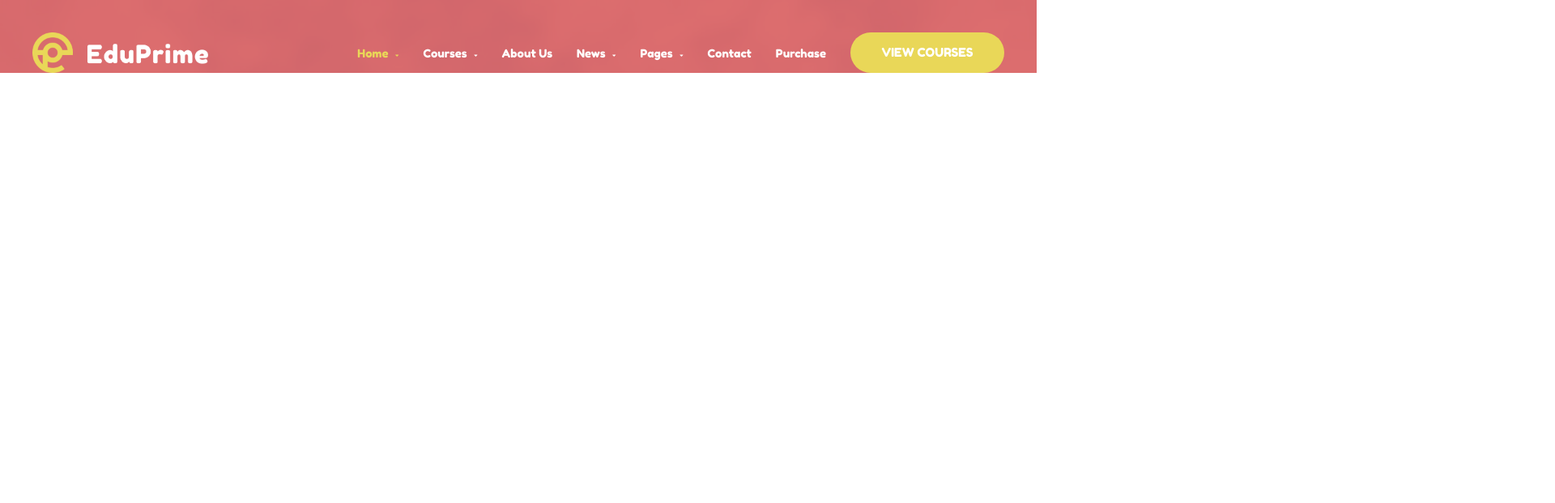
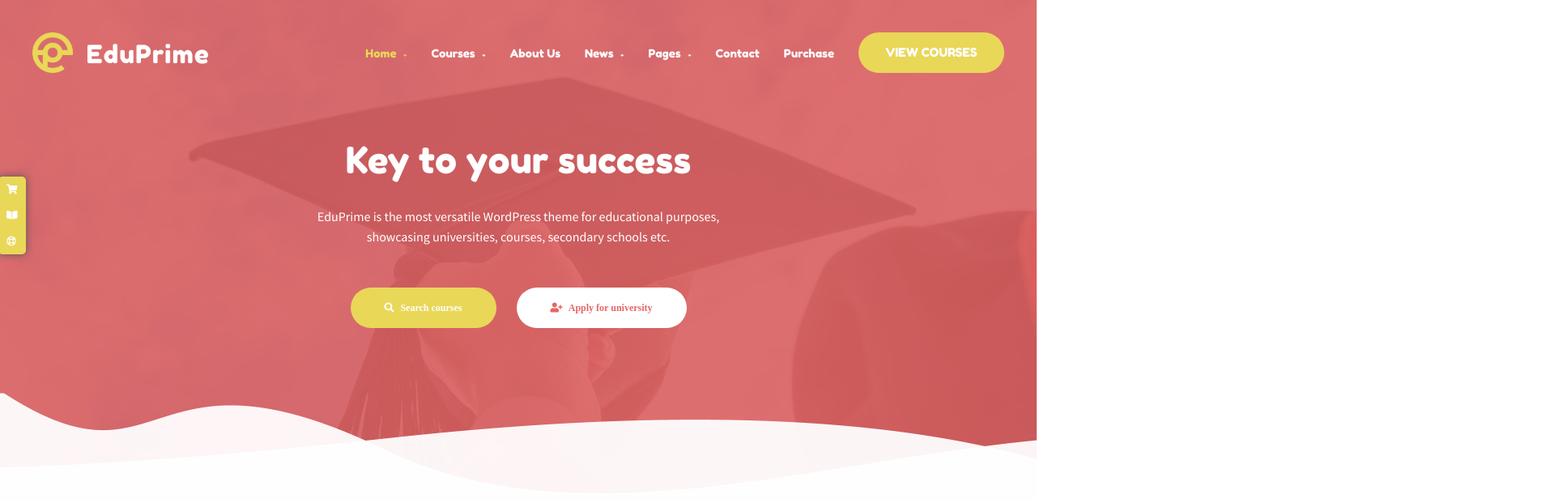
Before and after one commit to salvatore-napoli/proj-html-vuejs, a website: page index.html in a window 1280 px wide. Shown: the top 621 px of the page at 81% size, 1920 px wide, since content can reach past the window. Drawn offline with nearby package versions, Linux system fonts and the light colour scheme.

Commit message:
Jumbotron completo

```diff
--- a/index.html
+++ b/index.html
@@ -6,6 +6,8 @@
 		<script src="js/script.js" charset="utf-8"></script>
 		<link rel="preconnect" href="https://fonts.gstatic.com">
 		<link href="https://fonts.googleapis.com/css2?family=Fredoka+One&display=swap" rel="stylesheet">
+		<link rel="preconnect" href="https://fonts.gstatic.com">
+		<link href="https://fonts.googleapis.com/css2?family=Source+Sans+Pro&display=swap" rel="stylesheet">
 		<link rel="stylesheet" href="https://use.fontawesome.com/releases/v5.10.1/css/all.css">
 		<link rel="stylesheet" href="dist/style.css">
 		<title>Personalized Project</title>
@@ -47,10 +49,38 @@
 				<!-- end Navbar superiore -->
 
 				<!-- Jumbotron -->
-				<header>
+				<header class="jumbotron flex">
+					<div class="jumbotron-quickicons flex">
+						<i class="quickicon fas fa-shopping-cart"></i>
+						<i class="quickicon fas fa-book-open"></i>
+						<i class="quickicon far fa-life-ring"></i>
+					</div>
 
+					<div class="jumbotron-main">
+						<h2 class="jumbotron-main-title">Key to your success</h2>
+						<p class="jumbotron-main-description">EduPrime is the most versatile WordPress theme for educational purposes, showcasing universities, courses, secondary schools etc.</p>
+
+						<div class="jumbotron-mainbtns flex">
+							<a href="#" class="no-decoration-text text-bold">
+								<div class="jumbotron-mainbtns-search">
+									<i class="jumbotron-mainbtns-icon fas fa-search"></i>
+									Search courses
+								</div>
+							</a>
+							<a href="#" class="no-decoration-text text-bold">
+								<div class="jumbotron-mainbtns-apply">
+									<i class="jumbotron-mainbtns-icon fas fa-user-plus"></i>
+									Apply for university
+								</div>
+							</a>
+						</div>
+					</div>
 				</header>
 				<!-- end Jumbotron -->
+
+				<div class="bg-extension">
+					<img src="img/wave-1.png" alt="background extension">
+				</div>
 			</div>
 		</div>
 
--- a/src/_variables.scss
+++ b/src/_variables.scss
@@ -1,9 +1,27 @@
 /* COLORS */
-$white: #ffffff;
+$white: #FFFFFF;
 $red-1: #DA5F60E6;
+$red-2: #E56768;
 $yellow-1: #E9D758;
 /* end COLORS */
 
 /* FONTS */
 $font-1: 'Fredoka One', cursive;
+$font-2: 'Source Sans Pro', sans-serif;
 /* end FONTS */
+
+/* IMAGES */
+$img-1: url('../img/theme_slider2_bg-1.jpg');
+/* end IMAGES */
+
+
+/* MIXINS */
+@mixin button-1 {
+	width: 180px;
+	height: 50px;
+	line-height: 50px;
+	background-color: $yellow-1;
+	border-radius: 30px;
+	text-align: center;
+}
+/* end MIXINS */
--- a/src/style.scss
+++ b/src/style.scss
@@ -1,15 +1,15 @@
 @import "_common";
 @import "_variables";
 
-
 .navbar-header-container {
-	background-image: url('../img/theme_slider2_bg-1.jpg');
+	background-image: $img-1;
+	background-size: cover;
+	max-width: 100vw;
 
 	.bg-overlay {
 		background-color: $red-1;
-		width: 100%;
-		height: 100%;
 
+		/* Navbar superiore */
 		.upper-navbar {
 			padding: 40px 40px 0 40px;
 			justify-content: space-between;
@@ -42,15 +42,85 @@
 				}
 
 				&-item:last-child {
-					width: 190px;
-					height: 50px;
-					line-height: 50px;
-					background-color: $yellow-1;
-					border-radius: 30px;
-					text-align: center;
+					@include button-1;
 					font-size: 15px;
 				}
 			}
 		}
+		/* end Navbar superiore */
+
+		/* Jumbotron */
+		.jumbotron {
+			color: $white;
+			justify-content: center;
+			margin-top: 80px;
+			position: relative;
+
+			&-quickicons {
+				background-color: $yellow-1;
+				flex-direction: column;
+				border-radius: 5px;
+				max-height: 100px;
+				box-shadow: 0 0 10px #555555;
+				font-size: 12px;
+				position: absolute;
+				left: -2px;
+				transform: translate(0, 50%);
+
+				.quickicon {
+					padding: 10px;
+				}
+			}
+
+			&-main {
+				width: 500px;
+				text-align: center;
+
+				&-title {
+					font-size: 45px;
+					font-family: $font-1;
+					font-weight: normal;
+					padding-bottom: 30px;
+				}
+
+				&-description {
+					line-height: 25px;
+					padding-bottom: 50px;
+					font-family: $font-2;
+				}
+
+				&btns {
+					justify-content: center;
+
+					&-search {
+						@include button-1;
+						margin-right: 25px;
+						font-size: 12px;
+					}
+
+					&-apply {
+						width: 210px;
+						height: 50px;
+						line-height: 50px;
+						background-color: $white;
+						border-radius: 30px;
+						text-align: center;
+						font-size: 12px;
+						color: $red-2;
+					}
+
+					&-icon {
+						padding-right: 5px;
+					}
+				}
+			}
+		}
+		/* end Jumbotron */
+
+		.bg-extension {
+			margin-top: 80px;
+			height: 133px;
+			text-align: center;
+		}
 	}
 }
```
Also changed, not shown: dist/style.css.
